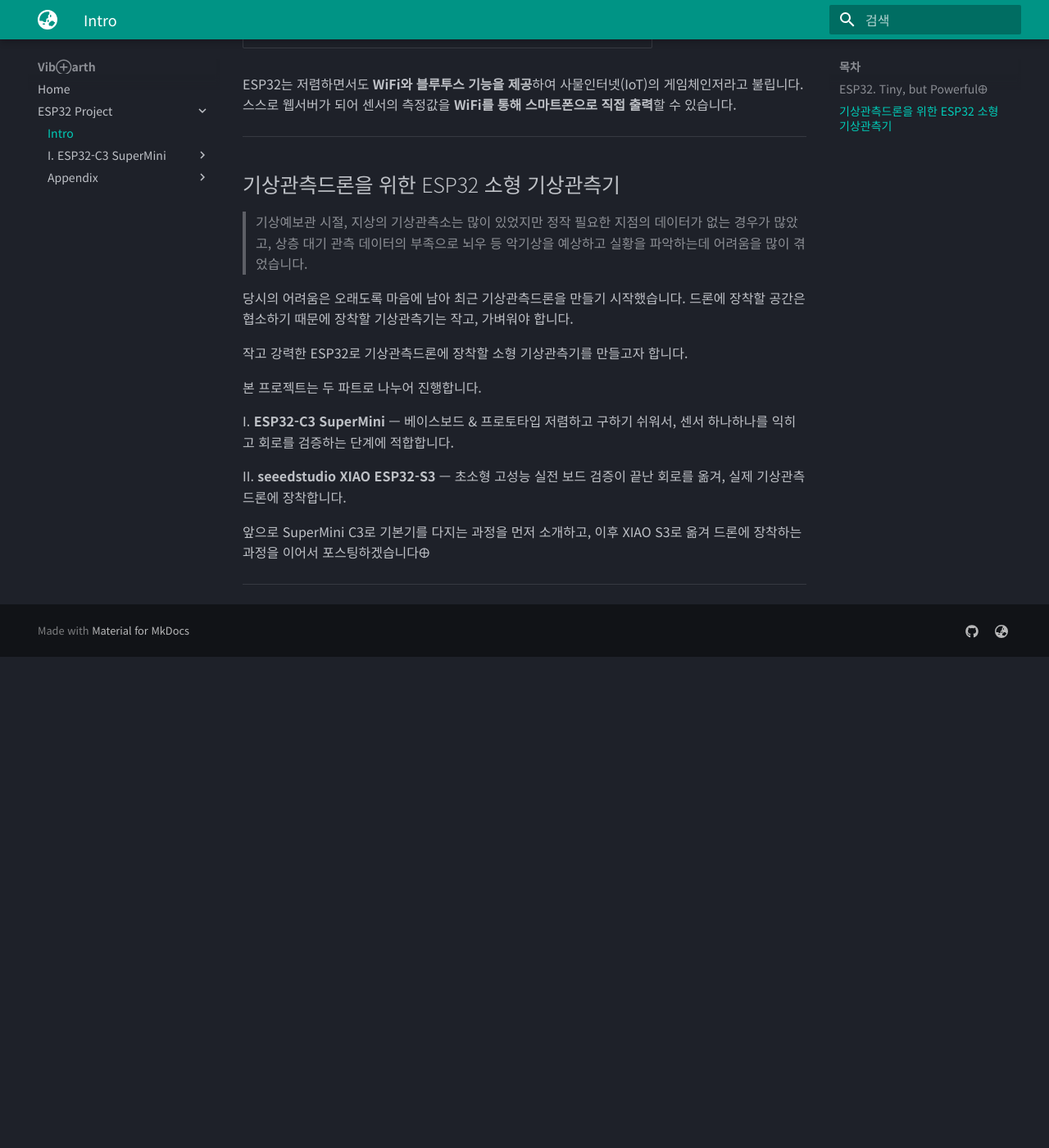
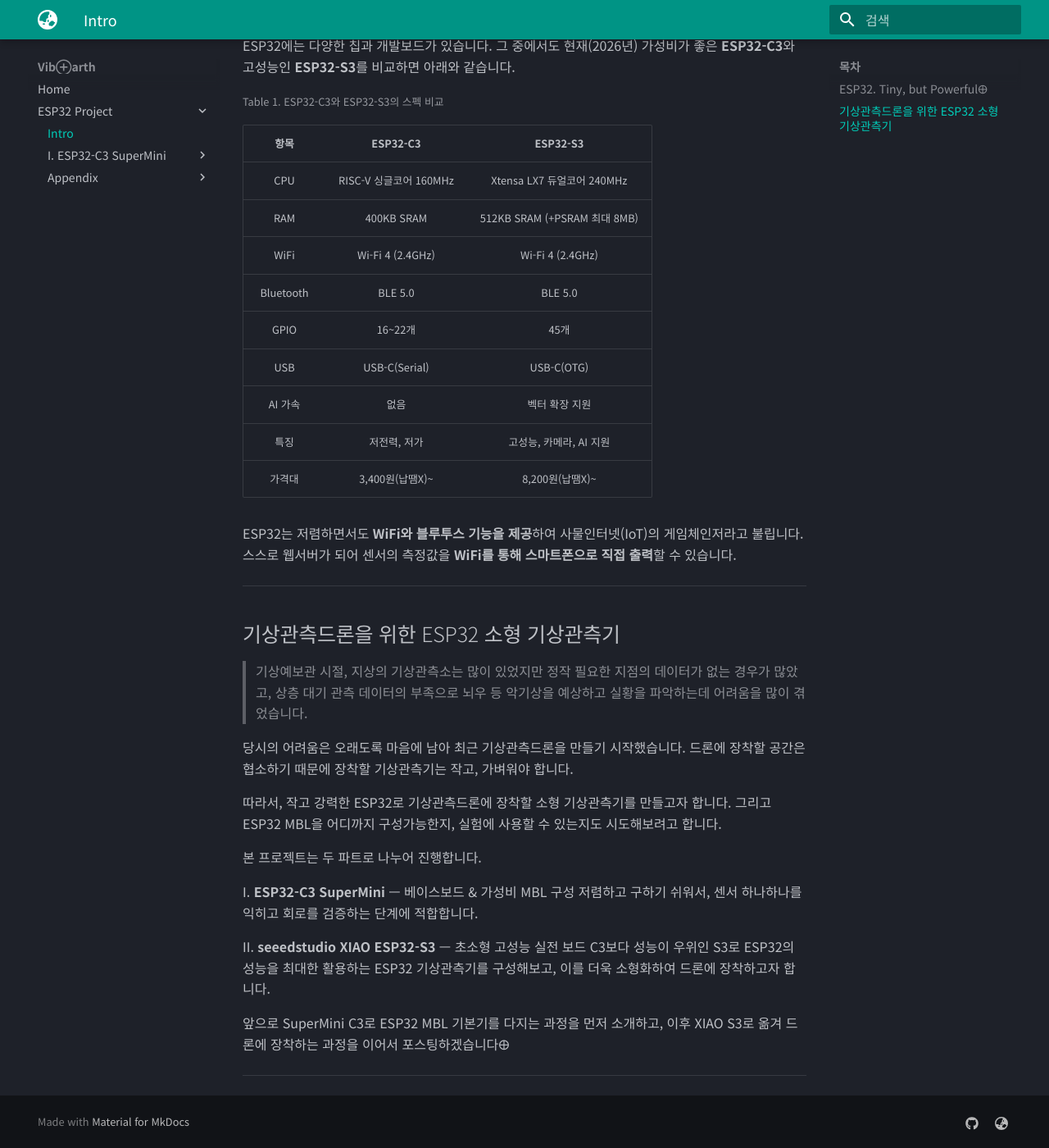
Before and after one commit to VibEarth/VibEarth.github.io, an MkDocs documentation site: the page built from docs/esp32/intro.md, in a window 1280 px wide and 1400 px high, scrolled down 803 px. Shown: the whole window at 82% size. Built offline with MkDocs 1.6.1 and Material for MkDocs 9.7.7, drawn with Linux system fonts in a browser that asks for light colours; before the commit the page ends 1604 px from its top, so only the background shows below that; some of the changed text lies outside the part shown.

Commit message:
edit intro

```diff
--- a/docs/esp32/intro.md
+++ b/docs/esp32/intro.md
@@ -4,6 +4,9 @@
 
 ESP32는 Espressif사의 소형 마이크로컨트롤러 보드입니다.
 아두이노의 개발환경과 방대한 라이브러리를 그대로 사용할 수 있습니다.
+
+<small>Figure 1. ESP32-DevKitC V4 보드</small>
+![alt text](../assets/esp32/esp32-devkit.png)
 
 ESP32에는 다양한 칩과 개발보드가 있습니다.
 그 중에서도 현재(2026년) 가성비가 좋은 **ESP32-C3**와 고성능인 **ESP32-S3**를 비교하면 아래와 같습니다.
@@ -20,7 +23,7 @@
 |    USB    |   USB-C(Serial)    |         USB-C(OTG)         |
 |   AI 가속   |         없음         |          벡터 확장 지원          |
 |    특징     |      저전력, 저가       |      고성능, 카메라, AI 지원       |
-|    가격대    |      3,400원~       |          9,000원~           |
+|    가격대    |      3,400원(납땜X)~       |          8,200원(납땜X)~           |
 
 ESP32는 저렴하면서도 **WiFi와 블루투스 기능을 제공**하여 사물인터넷(IoT)의 게임체인저라고 불립니다.
 스스로 웹서버가 되어 센서의 측정값을 **WiFi를 통해 스마트폰으로 직접 출력**할 수 있습니다.
@@ -35,17 +38,19 @@
 당시의 어려움은 오래도록 마음에 남아 최근 기상관측드론을 만들기 시작했습니다.
 드론에 장착할 공간은 협소하기 때문에 장착할 기상관측기는 작고, 가벼워야 합니다.
 
-작고 강력한 ESP32로 기상관측드론에 장착할 소형 기상관측기를 만들고자 합니다.
+따라서, 작고 강력한 ESP32로 기상관측드론에 장착할 소형 기상관측기를 만들고자 합니다.
+그리고 ESP32 MBL을 어디까지 구성가능한지, 실험에 사용할 수 있는지도 시도해보려고 합니다.
 
 본 프로젝트는 두 파트로 나누어 진행합니다.
 
-I. **ESP32-C3 SuperMini** — 베이스보드 & 프로토타입
+I. **ESP32-C3 SuperMini** — 베이스보드 & 가성비 MBL 구성
 저렴하고 구하기 쉬워서, 센서 하나하나를 익히고 회로를 검증하는 단계에 적합합니다.
 
 II. **seeedstudio XIAO ESP32-S3** — 초소형 고성능 실전 보드
-검증이 끝난 회로를 옮겨, 실제 기상관측드론에 장착합니다.
+C3보다 성능이 우위인 S3로 ESP32의 성능을 최대한 활용하는 ESP32 기상관측기를 구성해보고,
+이를 더욱 소형화하여 드론에 장착하고자 합니다.
 
-앞으로 SuperMini C3로 기본기를 다지는 과정을 먼저 소개하고,
+앞으로 SuperMini C3로 ESP32 MBL 기본기를 다지는 과정을 먼저 소개하고,
 이후 XIAO S3로 옮겨 드론에 장착하는 과정을 이어서 포스팅하겠습니다🜨
 
 ---
```
Also changed, not shown: docs/assets/esp32/esp32-devkit.png (added).
